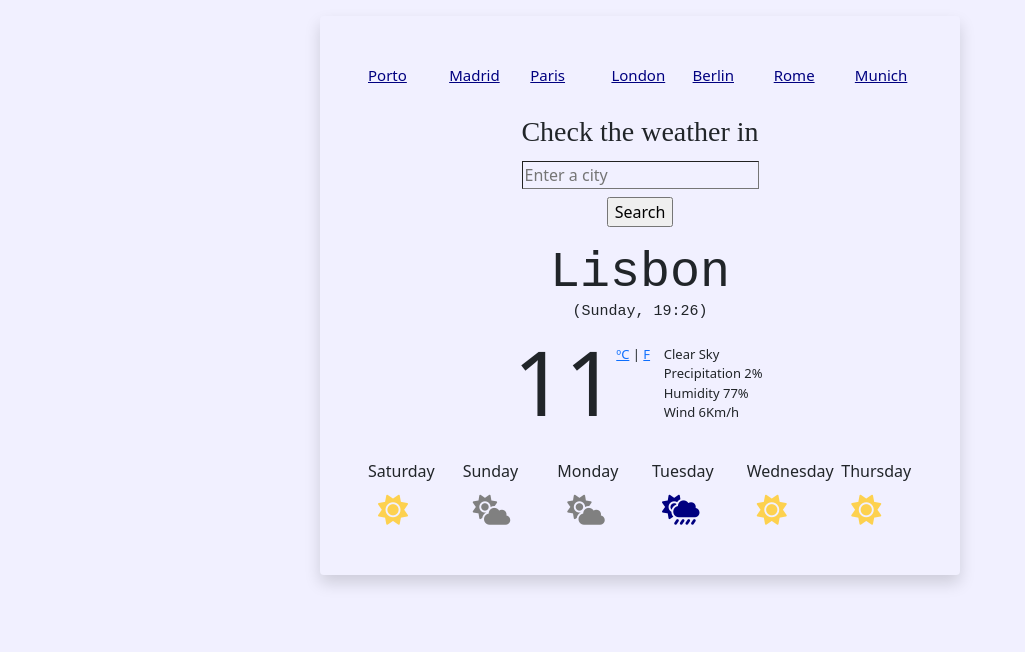
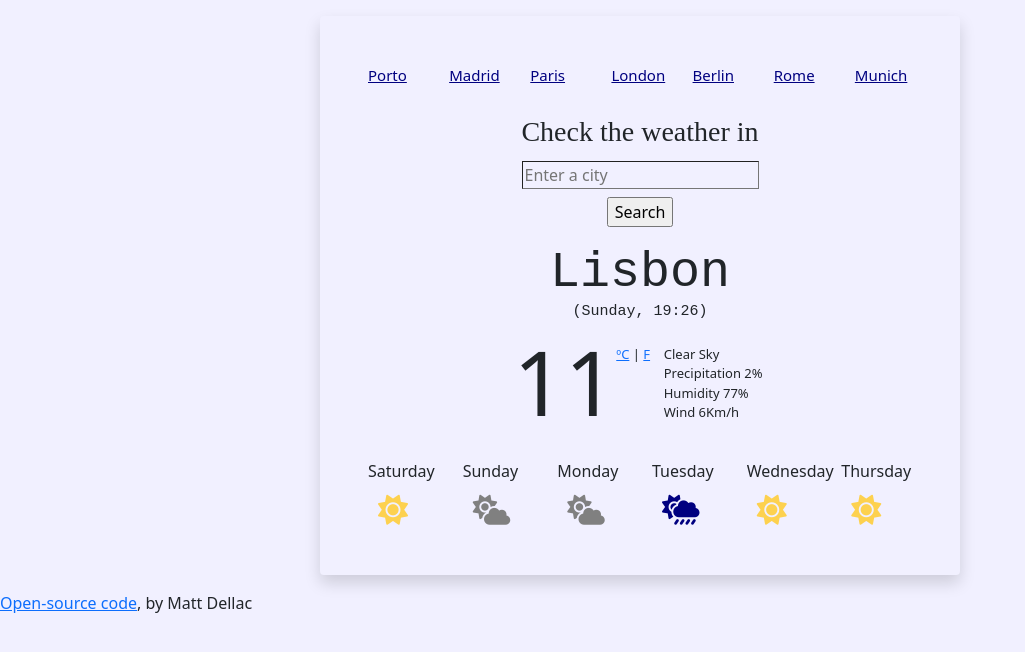
Before and after one commit to hannyleony/first-project-hanny, a website built with Parcel: page index.html in a window 1280 px wide. Shown: the whole page, without its empty margins (0-1025 px from the left). Built offline with nearby package versions, Linux system fonts and the light colour scheme; a web font is replaced by a local one.

Commit message:
Included link to my GitHub repository

```diff
--- a/index.html
+++ b/index.html
@@ -104,5 +104,6 @@
         <div class="col-2"><i class="fas fa-sun icon sun"></i></div>
       </div>
     </div>
+    <a href="https://github.com/hannyleony/first-project-hanny">Open-source code</a>, by Matt Dellac
   </body>
 </html>
```
